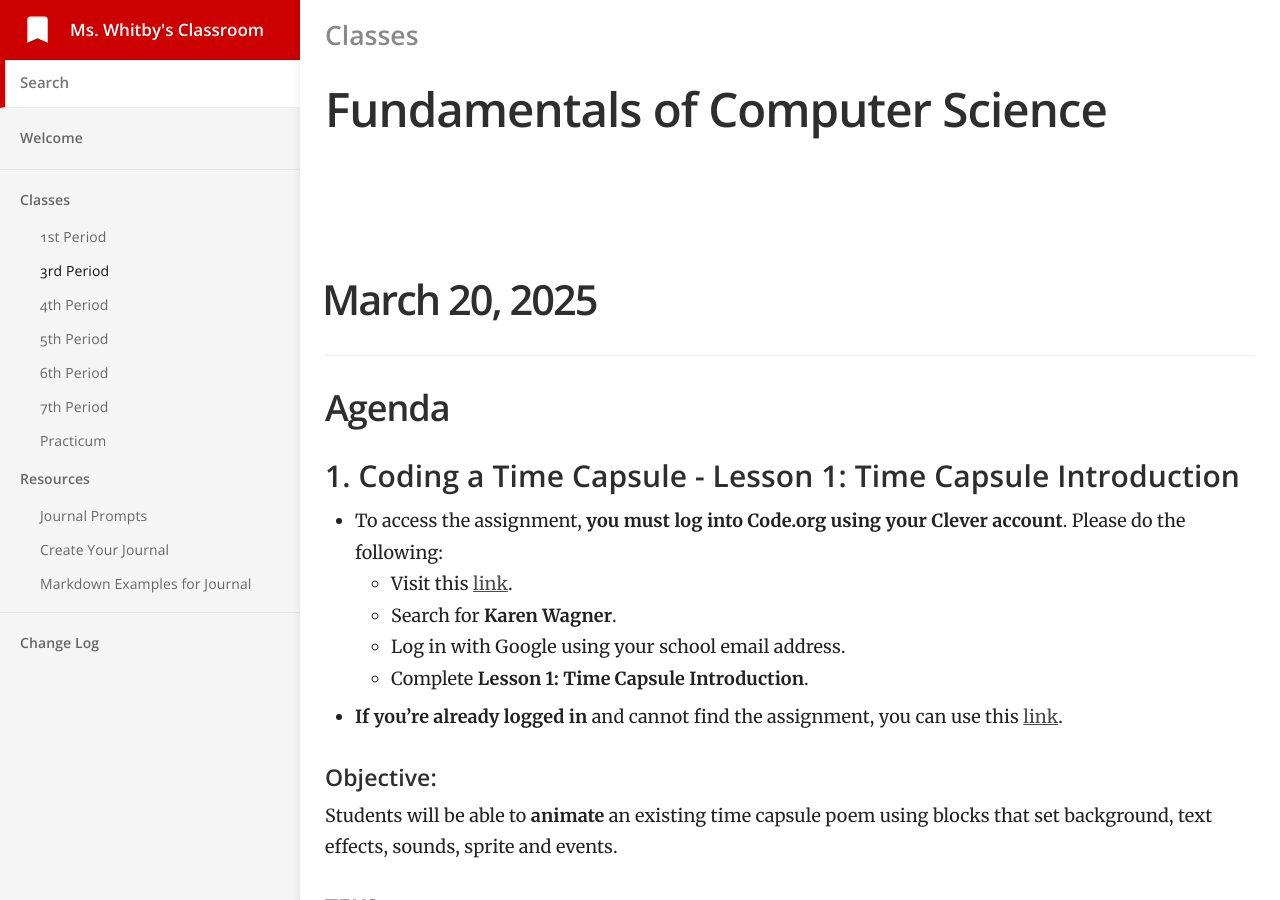
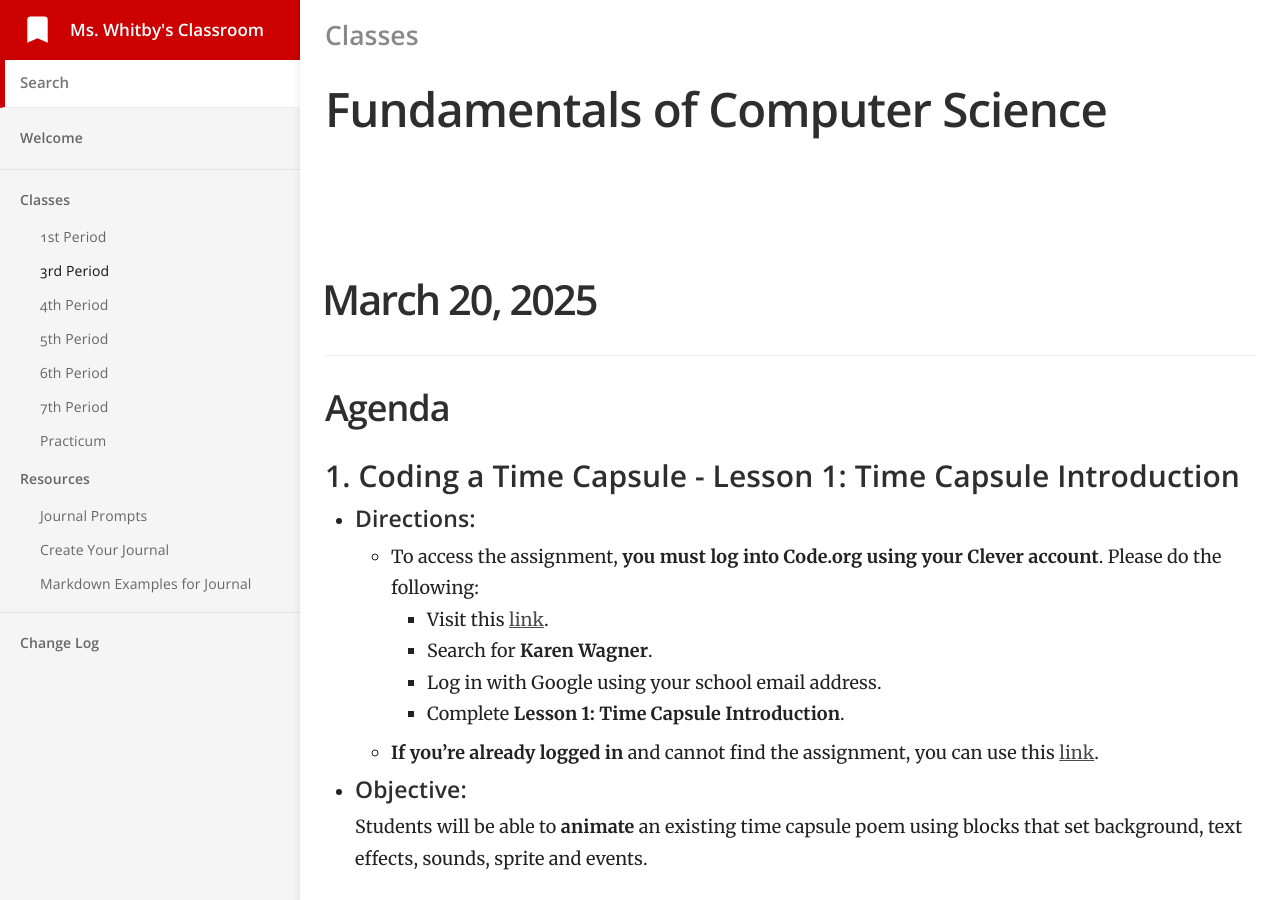
Before and after one commit to mswhitby/classroom, a Jekyll site: the page built from _docs/classes/3rd.md, in a window 1280 px wide and 900 px high. Built offline with Jekyll 4.4.1, drawn with Linux system fonts in a browser that asks for light colours.

Commit message:
Updated 3rd.md

```diff
--- a/_docs/classes/3rd.md
+++ b/_docs/classes/3rd.md
@@ -10,24 +10,24 @@ order: 2
 ## Agenda
 
 ### 1. Coding a Time Capsule - Lesson 1: Time Capsule Introduction
-
-- To access the assignment, **you must log into Code.org using your Clever account**. Please do the following:
-    - Visit this [link](https://clever.com/oauth/district-picker?client_id=2f27405716644a951b23&redirect_uri=https%3A%2F%2Fstudio.code.org%2Fusers%2Fauth%2Fclever%2Fcallback&response_type=code&state=ede33ff61289cf32708a0f54079cdd23e31d0b0a02b0e0e8).
-    - Search for **Karen Wagner**.
-    - Log in with Google using your school email address.
-    - Complete **Lesson 1: Time Capsule Introduction**.
-
-- **If you're already logged in** and cannot find the assignment, you can use this [link](https://studio.code.org/s/csc-timecapsule-2023).
-
-#### Objective:
-Students will be able to **animate** an existing time capsule poem using blocks that set background, text effects, sounds, sprite and events.
-
-#### TEKS:
-
-- TEKS §126.37(c)(2)(A) - Use program design problem-solving strategies to create program solutions.
-- TEKS §126.37(c)(2)(D) - Develop algorithms to implement code that uses selection, iteration, and function calls
-- TEKS §126.37(c)(3)(B) - Use modular functions to create structured programs that are easy to modify and maintain.
-- TEKS §126.37(c)(2)(E) - Debug and test code using multiple strategies.
+ - #### Directions:
+    - To access the assignment, **you must log into Code.org using your Clever account**. Please do the following:
+        - Visit this [link](https://clever.com/oauth/district-picker?client_id=2f27405716644a951b23&redirect_uri=https%3A%2F%2Fstudio.code.org%2Fusers%2Fauth%2Fclever%2Fcallback&response_type=code&state=ede33ff61289cf32708a0f54079cdd23e31d0b0a02b0e0e8).
+        - Search for **Karen Wagner**.
+        - Log in with Google using your school email address.
+        - Complete **Lesson 1: Time Capsule Introduction**.
+
+    - **If you're already logged in** and cannot find the assignment, you can use this [link](https://studio.code.org/s/csc-timecapsule-2023).
+
+- #### Objective:
+    Students will be able to **animate** an existing time capsule poem using blocks that set background, text effects, sounds, sprite and events.
+
+- #### TEKS:
+
+    - TEKS §126.37(c)(2)(A) - Use program design problem-solving strategies to create program solutions.
+    - TEKS §126.37(c)(2)(D) - Develop algorithms to implement code that uses selection, iteration, and function calls
+    - TEKS §126.37(c)(3)(B) - Use modular functions to create structured programs that are easy to modify and maintain.
+    - TEKS §126.37(c)(2)(E) - Debug and test code using multiple strategies.
 
 ### 2. Make-Up Test
 - If you were not here on March 19, 2025, please come speak to me about completing your make-up test. All tests must be completed before this Friday.
```
